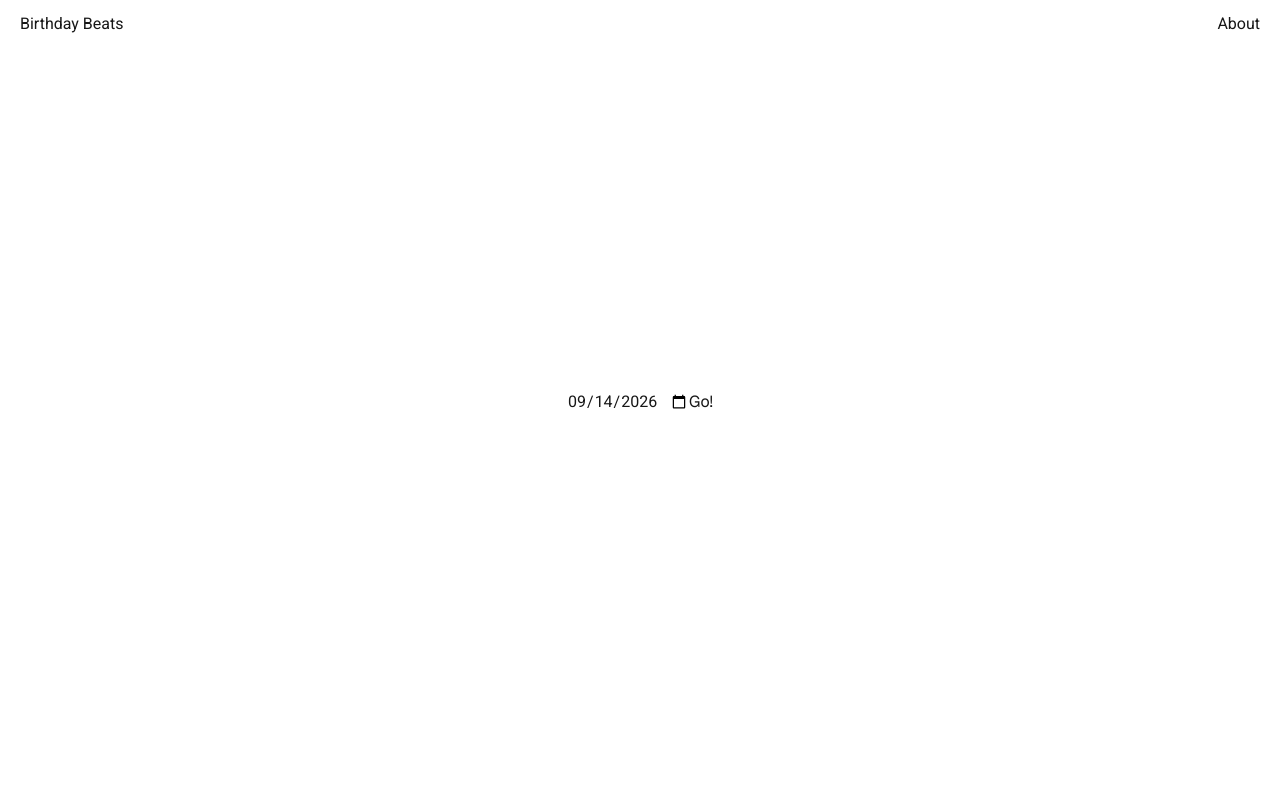
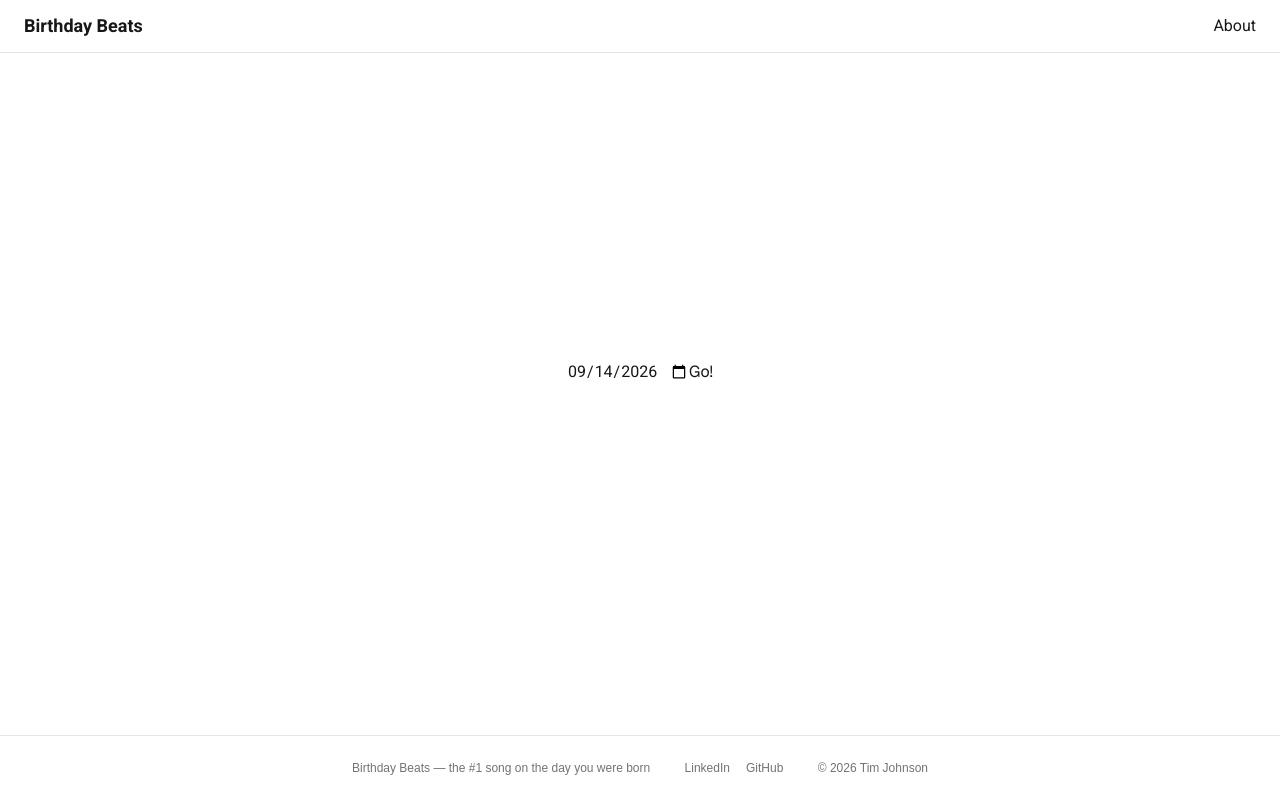
Before and after one commit to tjohnson009/birthday-beats, a Next.js app: page / in a window 1280 px wide. Built offline with nearby package versions, Linux system fonts and the light colour scheme.

Commit message:
Add footer with linkedin and github links; header tweaks

```diff
--- a/src/app/layout.tsx
+++ b/src/app/layout.tsx
@@ -2,6 +2,7 @@ import type { Metadata } from "next";
 import { Geist, Geist_Mono } from "next/font/google";
 import "./globals.css";
 import Header from "@/components/Header";
+import Footer from "@/components/Footer";
 
 const geistSans = Geist({
     variable: "--font-geist-sans",
@@ -28,6 +29,7 @@ export default function RootLayout({
             <body className="min-h-full flex flex-col">
                 <Header />
                 {children}
+                <Footer />
                 </body>
         </html>
     );
--- /dev/null
+++ b/src/components/Footer.tsx
@@ -0,0 +1,40 @@
+import Link from "next/link";
+import { roboto } from "@/lib/fonts";
+import { ReactElement } from "react";
+
+export default function Footer(): ReactElement {
+    return (
+        <footer
+            className="mt-auto w-full border-t border-neutral-200 px-4 py-6 text-xs
+  text-neutral-500 dark:border-neutral-800"
+        >
+            <div
+                className="mx-auto flex max-w-xl flex-col text-center items-center gap-2 sm:flex-row
+  sm:justify-between"
+            >
+                <p>Birthday Beats — the #1 song on the day you were born</p>
+                <div className="flex gap-4">
+                    <a
+                        href="https://www.linkedin.com/in/tjohnson009"
+                        target="_blank"
+                        rel="noopener noreferrer"
+                        className="hover:text-neutral-800
+  dark:hover:text-neutral-200"
+                    >
+                        LinkedIn
+                    </a>
+                    <a
+                        href="https://github.com/tjohnson009/birthday-beats"
+                        target="_blank"
+                        rel="noopener noreferrer"
+                        className="hover:text-neutral-800
+  dark:hover:text-neutral-200"
+                    >
+                        GitHub
+                    </a>
+                </div>
+                <p>© {new Date().getFullYear()} Tim Johnson</p>
+            </div>
+        </footer>
+    );
+}
--- a/src/components/Header.tsx
+++ b/src/components/Header.tsx
@@ -4,9 +4,9 @@ import { ReactElement } from "react";
 
 export default function Header(): ReactElement {
     return (
-        <header className={`${roboto.className} site-header flex justify-between items-center px-5 py-3 w-full`}>
+        <header className={`${roboto.className} site-header flex justify-between items-center px-4 sm:px-6 py-3 w-full border-b border-neutral-200 dark:border-neutral-800`}>
             <div className="logo">
-                <Link href="/">Birthday Beats</Link>
+                <Link href="/" className="text-lg font-bold">Birthday Beats</Link>
                 </div>
             <nav className="nav-menu flex gap-1.5">
                 <a href="https://github.com/tjohnson009/birthday-beats" target="_blank" rel="noopener noreferrer">About</a>
```
